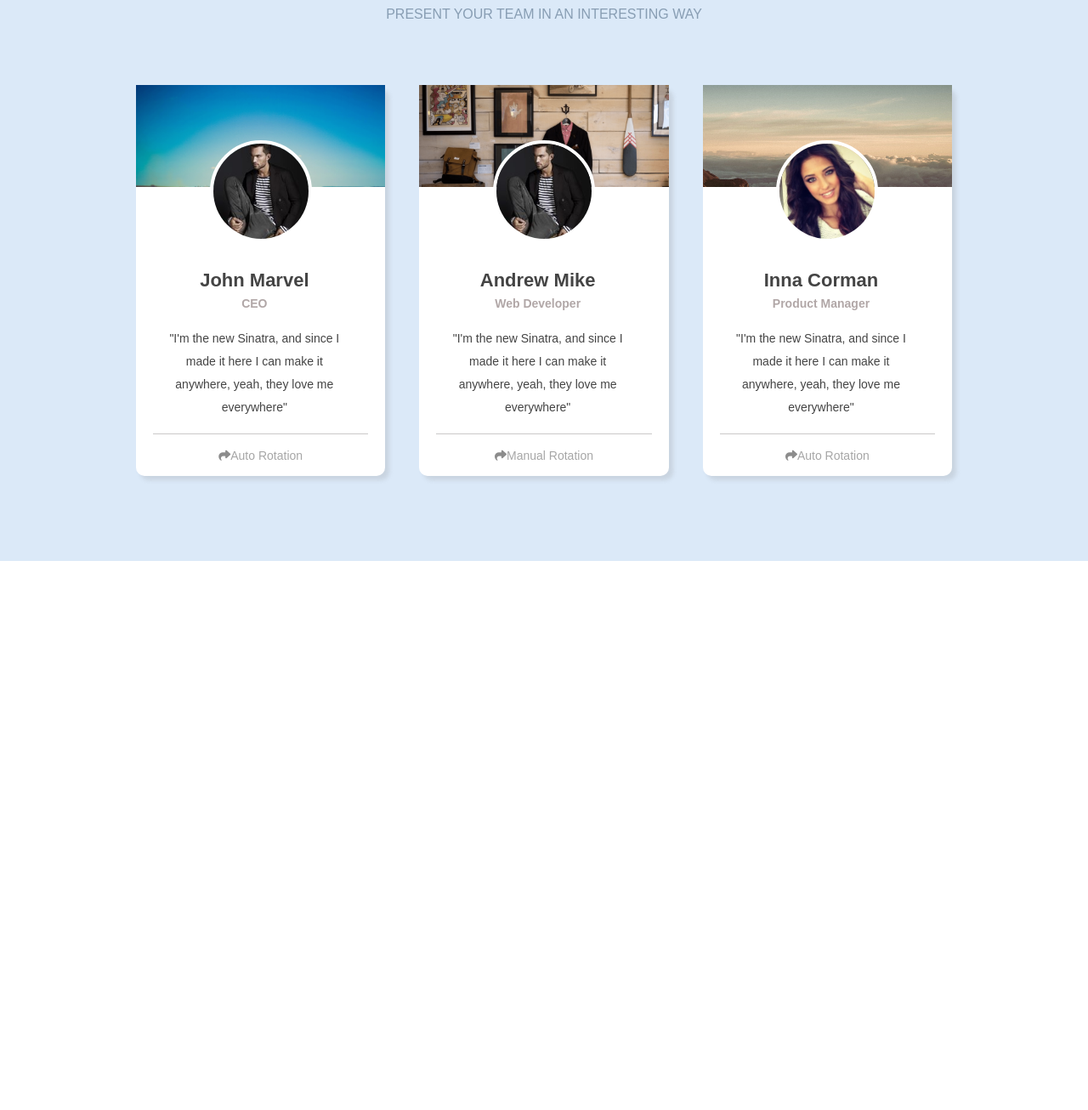
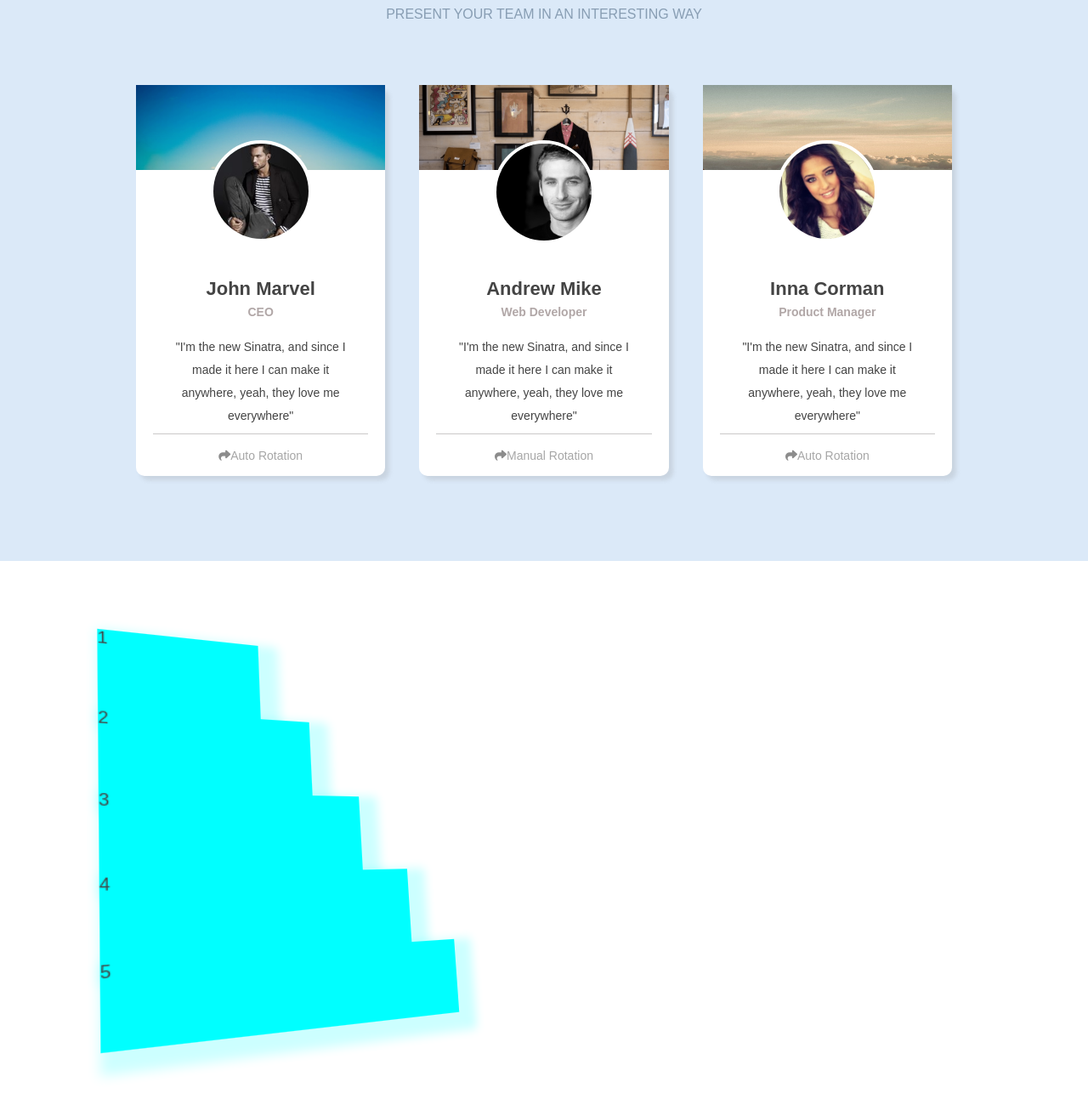
Before and after one commit to dayframs/flipcard, a plain HTML site: page index.html in a window 1280 px wide. Shown: the part 202-1508 px from the top of the page at 85% size. Before the commit the page ends 862 px from the top, so only its background shows below. Drawn offline with Linux system fonts and the light colour scheme.

Commit message:
updated with steps

```diff
--- a/flipcard.css
+++ b/flipcard.css
@@ -166,12 +166,12 @@ p {
     padding: 25px 5px;
 }
 .front1a, .front2a, .front3a {
-    height: 120px;
-    width: 100%;
     background-size: cover;
     background-repeat: no-repeat;
-    background-position: top;
     overflow-x: hidden;
+}
+.front .top {
+    width: 100%;
 }
 .front3a {
     background-image: url(./rotating_card_thumb3.png);
@@ -191,7 +191,7 @@ p {
     background-color: white;
     border-radius: 10px;
     display: grid;
-    grid-template-rows: 80px 80px auto 50px;
+    grid-template-rows: 100px 80px auto 50px;
 }
 .front img {
     width: 120px;
@@ -200,11 +200,10 @@ p {
 }
 .img {
     width: 120px;
-    margin: -15px auto;
+    margin: -35px auto;
 }
 .content {
     display: flex;
-    width: 95%;
     flex-direction: column;
     justify-content: center;
     align-items: center;
@@ -225,7 +224,6 @@ p {
     border-top: 1px solid rgba(45, 43, 43, 0.25);
     padding: 5px;
     margin: 0 20px;
-    /* text-align: center; */
     font-size: 14px;
     color: rgb(128, 128, 128, 0.7);
     display: flex;
@@ -251,3 +249,41 @@ p {
 .back .fa-solid {
     margin-left: -50px;
 }
+.steps {
+    min-height: 600px;
+    background-color: white;
+    perspective: 1000px;
+    transform-style: preserve-3d;
+    padding: 60px;
+}
+.steps1{
+    margin: auto;
+    width: 900px;
+    padding: 60px 30px;
+    background-color: white;
+    transform: rotateY(30deg) rotateX(10deg);
+    transform-style: preserve-3d;
+    transition: all 0.15s;
+    margin-left: 80px;
+}
+.box1, .box2, .box3, .box4, .box5 {
+    height: 80px;
+    background-color: aqua;
+    transform-style: preserve-3d;
+    box-shadow: 10px 10px 10px 10px rgb(0, 255, 255, 0.2);
+}
+.box5 {
+    width: 350px;
+}
+.box4 {
+    width: 300px;
+}
+.box3 {
+    width: 250px;
+}
+.box2 {
+    width: 200px;
+}
+.box1 {
+    width: 150px;
+}
--- a/index.html
+++ b/index.html
@@ -66,7 +66,7 @@
                 <div class="front">
                     <div class="front2a"></div>
                     <div class="img">
-                    <img src="./rotating_card_profile3.png" alt="">
+                    <img src="./rotating_card_profile2.png" alt="">
                     </div>
                     <div class="content">
                         <h3>Andrew Mike</h3>
@@ -136,5 +136,14 @@
             </div>
         </section>
     </section>
+    <section class="steps">
+        <div class="steps1">
+            <div class="box1">1</div>
+            <div class="box2">2</div>
+            <div class="box3">3</div>
+            <div class="box4">4</div>
+            <div class="box5">5</div>
+        </div>
+    </section>
 </body>
 </html>
```
